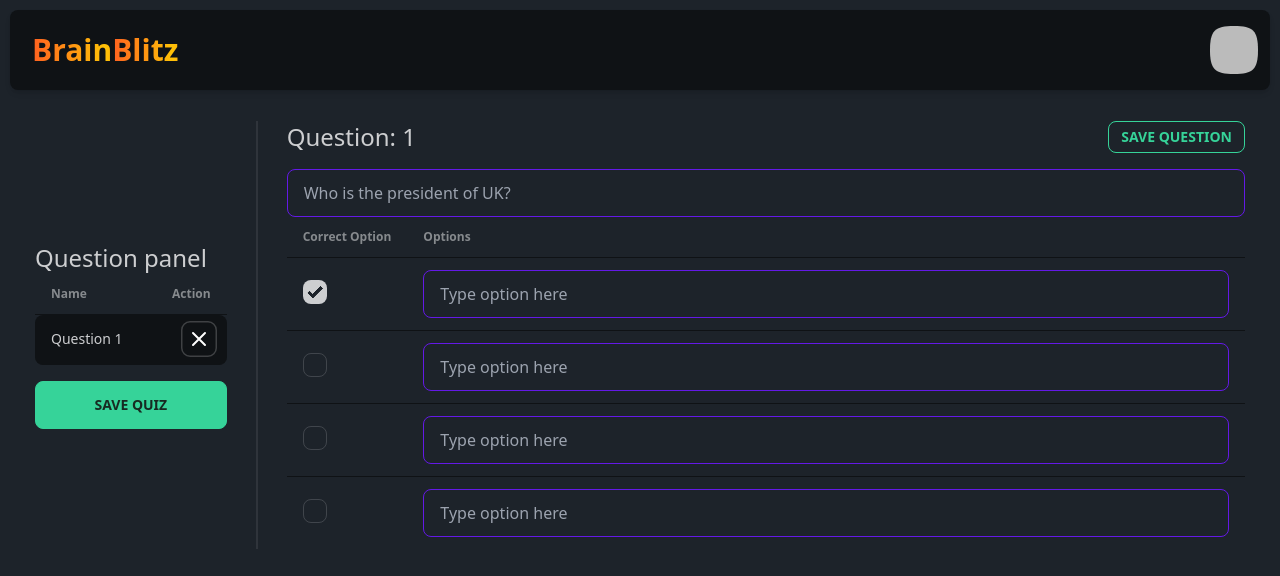
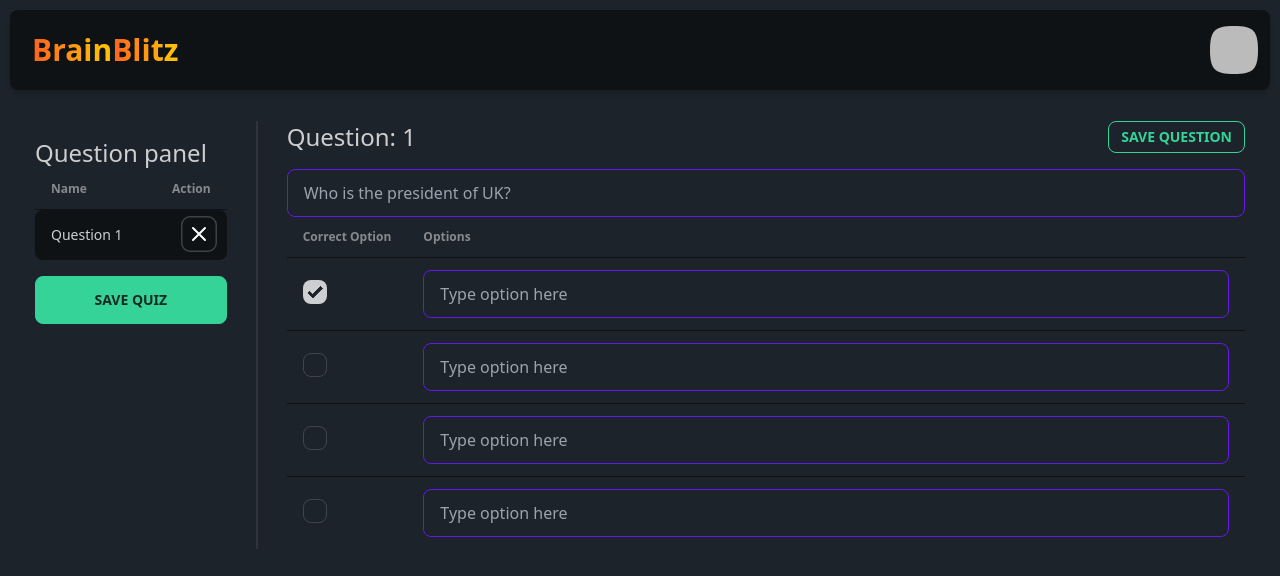
Before and after one commit to JeelRajodiya/brain-blitz, a Next.js app: page /NewQuiz/Questions in a window 1280 px wide. Shown: the top 576 px of the page. Built offline with nearby package versions, Linux system fonts and the light colour scheme; no server answers; sample sign-in values are in the browser's storage.

Commit message:
separated Questions Form styles

```diff
--- a/pages/NewQuiz/Questions.module.css
+++ b/pages/NewQuiz/Questions.module.css
@@ -10,3 +10,41 @@
 .heading {
   max-width: 20ch;
 }
+
+/* ------------------------------- QUESTION FORM---------------------------------------------------- */
+
+@media (min-width: 768px) {
+  .questionForm {
+    display: flex;
+    justify-content: center;
+    align-items: top;
+    flex-direction: row;
+    padding: 10px;
+  }
+
+  .questionForm > * {
+    flex: 1;
+    white-space: nowrap;
+    overflow: hidden;
+    text-overflow: ellipsis;
+    padding: 5px;
+  }
+}
+
+/* to make children of this class */
+.questionForm > * {
+  flex: 1;
+  margin: 0 10px; /* Add margin for gap */
+}
+
+.questionForm > :nth-child(1) {
+  flex: 0.4;
+}
+
+.questionForm > :nth-child(2) {
+  flex: 0;
+}
+
+.questionForm > :nth-child(3) {
+  flex: 2;
+}
--- a/pages/NewQuiz/Questions.tsx
+++ b/pages/NewQuiz/Questions.tsx
@@ -79,7 +79,7 @@ export default function Questions() {
       <Layout>
         {/* <h1 className="mb-5">{iden}</h1> */}
 
-        <div className="flex w-full questionForm">
+        <div className={classnames("flex w-full", styles.questionForm)}>
           {/* Question Panel Div */}
           <div className="w-2/5">
             <div className="flex flex-row mt-4 justify-between">
--- a/styles/global.css
+++ b/styles/global.css
@@ -41,59 +41,6 @@
   height: 15px;
 }
 
-/* ------------------------------- QUESTION FORM---------------------------------------------------- */
-@media (max-width: 768px) {
-  .questionForm {
-    display: flex;
-    flex-direction: column;
-    padding: 10px;
-  }
-
-  .questionForm > * {
-    flex: 1;
-    white-space: nowrap;
-    overflow: hidden;
-    text-overflow: ellipsis;
-    padding: 5px 0;
-  }
-}
-
-@media (min-width: 768px) {
-  .questionForm {
-    display: flex;
-    justify-content: center;
-    align-items: center;
-    flex-direction: row;
-    padding: 10px;
-  }
-
-  .questionForm > * {
-    flex: 1;
-    white-space: nowrap;
-    overflow: hidden;
-    text-overflow: ellipsis;
-    padding: 5px;
-  }
-}
-
-/* to make children of this class */
-.questionForm > * {
-  flex: 1;
-  margin: 0 10px; /* Add margin for gap */
-}
-
-.questionForm > :nth-child(1) {
-  flex: 0.4;
-}
-
-.questionForm > :nth-child(2) {
-  flex: 0;
-}
-
-.questionForm > :nth-child(3) {
-  flex: 2;
-}
-
 /* ----------------------MCQ ONLY--------------------------- */
 .checkBox {
   width: 10%;
```
